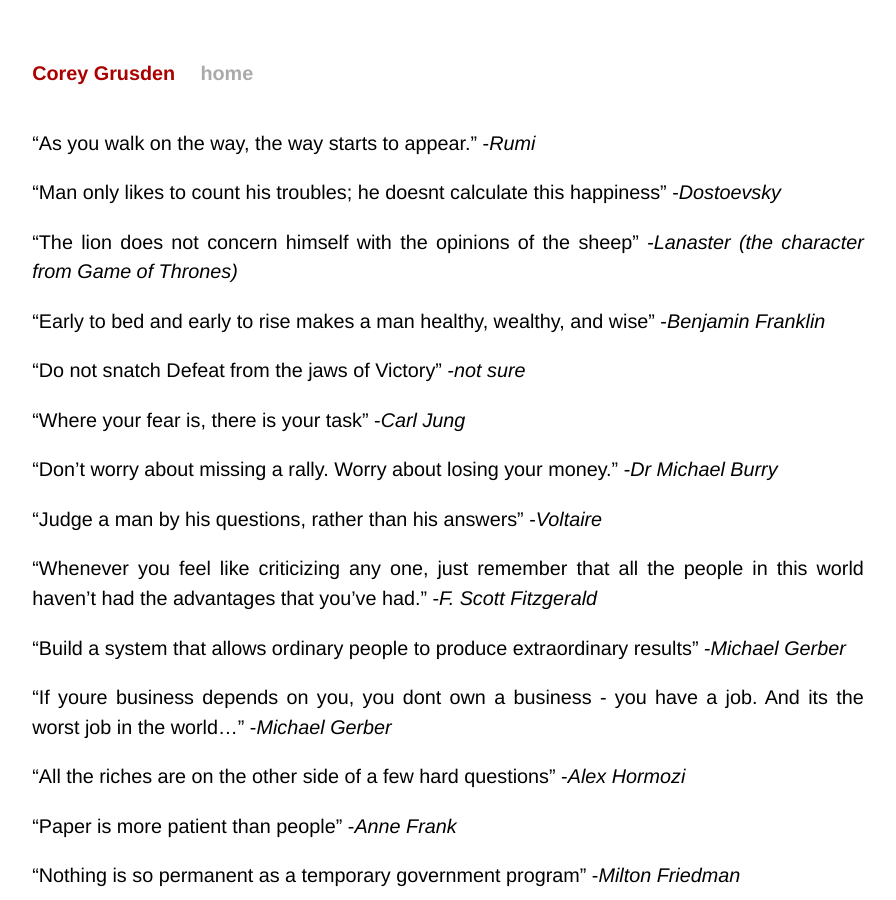
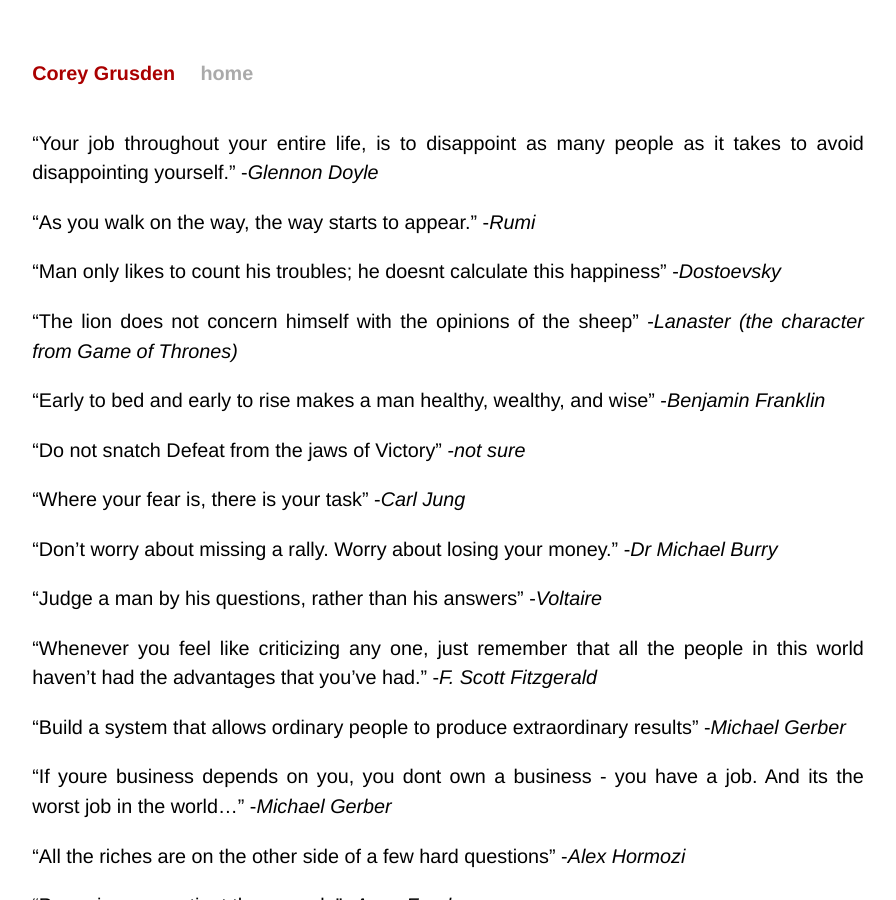
Before and after one commit to cgrusden/cgrusden.github.io, a Jekyll site: the page built from quotes.md, in a window 1280 px wide and 900 px high. Shown: the whole window, without its empty margins (192-1088 px from the left). Built offline with Jekyll 4.4.1, drawn with Linux system fonts in a browser that asks for light colours; our own code applies the rules of GitHub Pages for plain Markdown files.

Commit message:
Add Glennon Doyle quote

```diff
--- a/_data/quotes.yml
+++ b/_data/quotes.yml
@@ -1,3 +1,6 @@
+- quote: 'Your job throughout your entire life, is to disappoint as many people as it takes to avoid disappointing yourself.'
+  author: 'Glennon Doyle'
+
 - quote: 'As you walk on the way, the way starts to appear.'
   author: 'Rumi'
 
```
